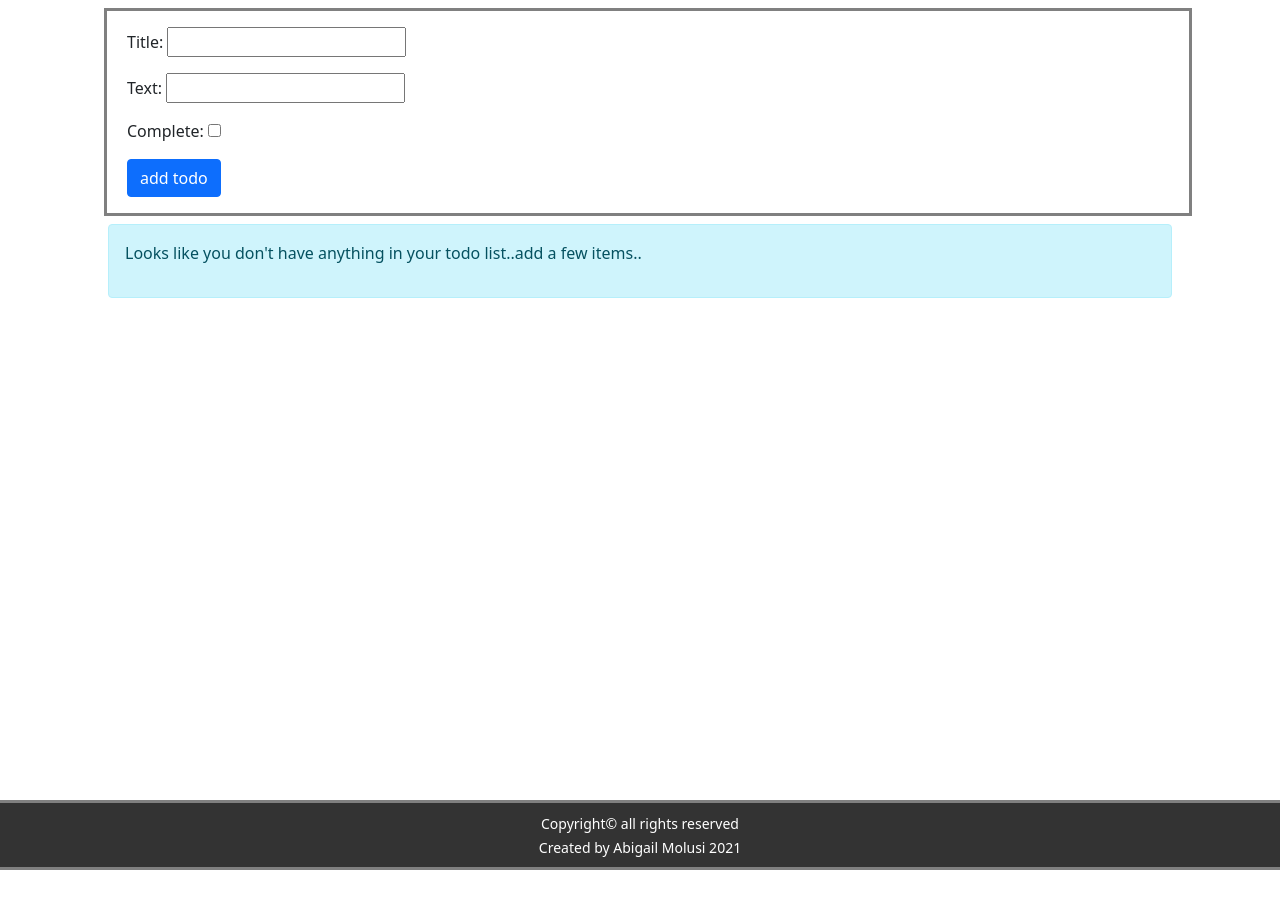
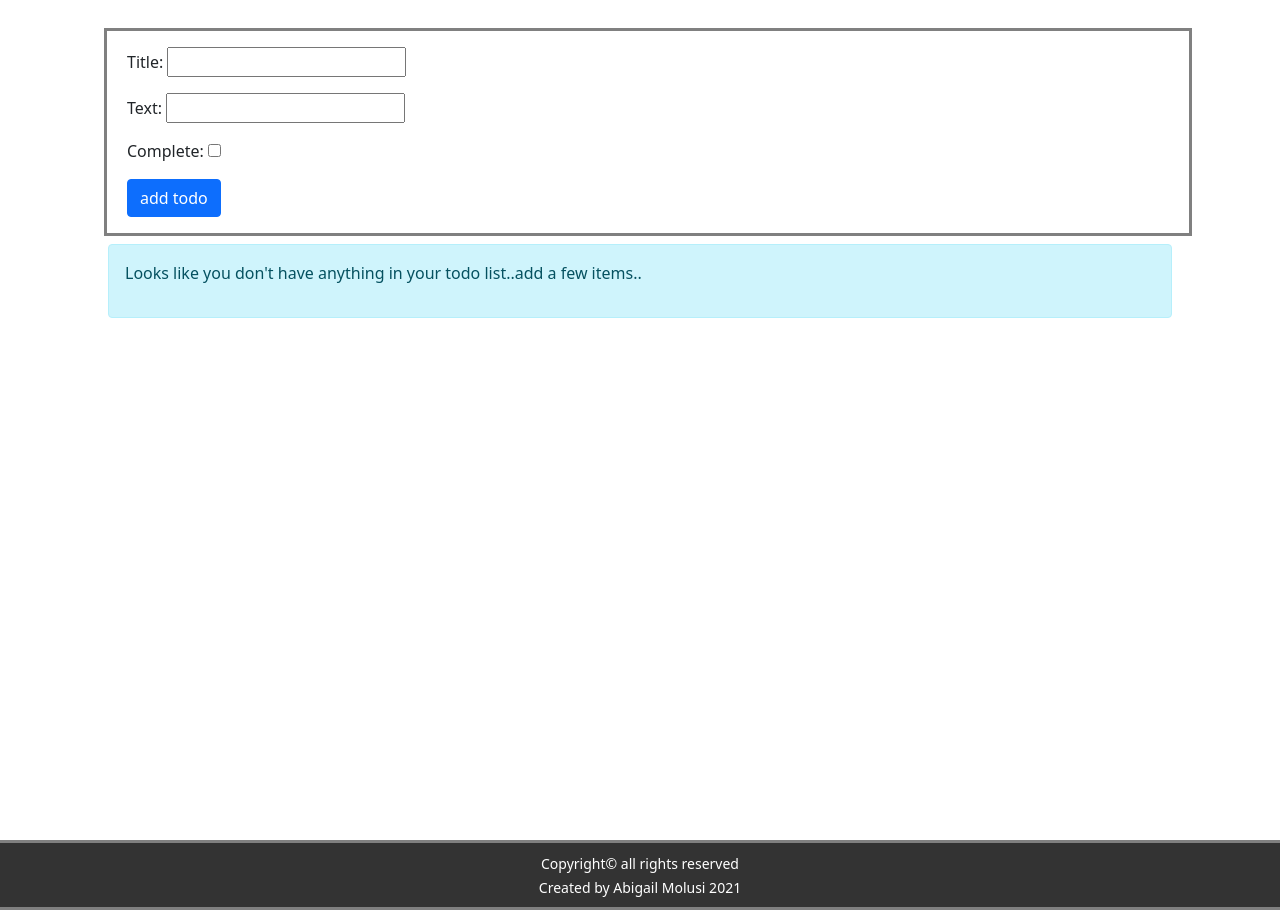
Before and after one commit to molusi/mysafespace, a Django app: a page that uses templates/todo_app/index.html in a window 1280 px wide. Shown: the part 78-988 px from the top of the page. Before the commit the page ends 948 px from the top, so only its background shows below. Run offline with Django 3.2, Linux system fonts and the light colour scheme; the visitor is signed in with stand-in values (Sample User, id 1); data that the repository does not hold is empty; some libraries are stand-ins or nearby versions.

Commit message:
Update index.html

```diff
--- a/templates/todo_app/index.html
+++ b/templates/todo_app/index.html
@@ -14,7 +14,7 @@
 {% endfor %}
 {% endif %}
 
-<div class="container" style="height:100vh;margin:0 auto;width:85%;min-height:95%">
+<div class="container" style="height:100vh;margin:20px auto;width:85%;min-height:95%">
 
     <div class="row">
 
@@ -31,7 +31,7 @@
     {% if todos %}
 
 
-<div class="container">
+
     <div class="row">
         <center><h3>My todos</h3></center>
     </div>
@@ -77,7 +77,7 @@
 
 {% endif %}
 
-</div>
+
 </div>
 </div>
 {% include 'todo_app/footer.html' %}
```
